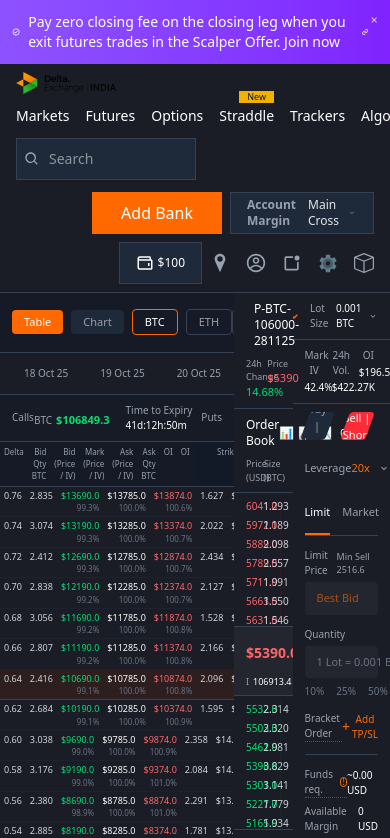
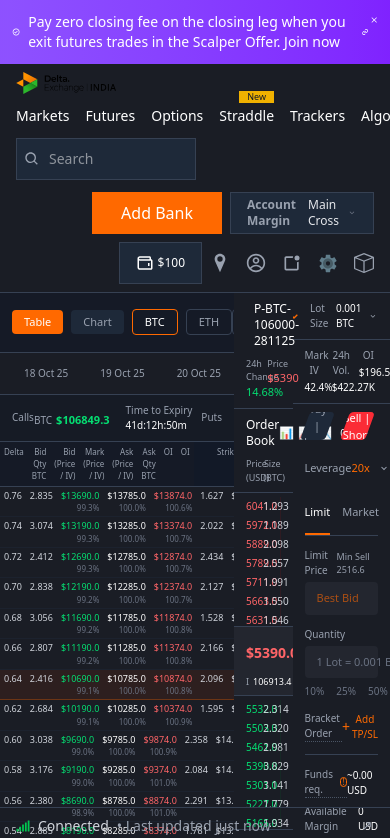
Before and after one commit to heyrapto/delta-exchange, a Next.js app: page / in a window 390 px wide. Shown: the top 838 px of the page. Built offline with nearby package versions, Linux system fonts and the light colour scheme.

Commit message:
Update Footer component to use fixed positioning and set maximum width for improved layout and responsiveness.

```diff
--- a/src/components/layout/footer.tsx
+++ b/src/components/layout/footer.tsx
@@ -41,7 +41,7 @@
     : "text-red-500";
 
   return (
-    <footer className="absolute bottom-0 left-0 right-0 flex items-center justify-between border-t border-gray-700 px-4 py-2 text-sm text-gray-300">
+    <footer className="fixed mx-auto w-full xl:max-w-[120rem] bottom-0 left-0 right-0 flex items-center justify-between border-t border-gray-700 px-4 py-2 text-sm text-gray-300">
       <div className="flex items-center gap-2">
       <FaSignal className={statusColor} />
         <span className="capitalize">{connectionStatus}</span>
--- a/src/components/ui/main-exchange.tsx
+++ b/src/components/ui/main-exchange.tsx
@@ -137,7 +137,7 @@
                         }`}
                     >
                         Strategy Builder
-                        <div className="w-8 h-4 bg-gray-700 rounded-full relative">
+                        <div className={`w-8 h-4 rounded-full relative ${strategyView ? "bg-green-700" : "bg-gray-700"}`}>
                             <div
                                 className={`absolute top-0.5 w-3 h-3 bg-white rounded-full transition-all ${
                                     strategyView ? "right-4" : "right-0.5"
```
